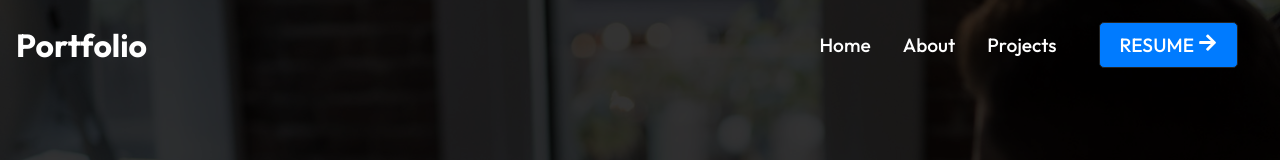
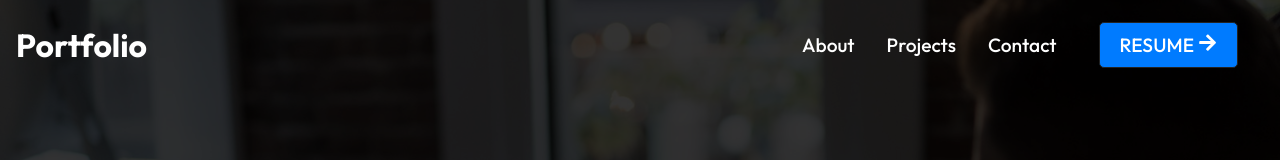
Before and after one commit to nedunchezhiyan2002/portfolio, a React (Create React App) app: page / in a window 1280 px wide. Shown: the top 160 px of the page. Built offline with nearby package versions, Linux system fonts and the light colour scheme.

Commit message:
Update Navbar.js

```diff
--- a/src/components/Navbar.js
+++ b/src/components/Navbar.js
@@ -28,12 +28,11 @@ const Navbar = () => {
             <h1>Portfolio</h1>
         </Link>
         <ul className={click?"nav-menu active":"nav-menu"}>
-            <li>
-                <Link to = "/">Home</Link>
-            </li>
             <li><a href = "#about">About</a>
                 </li>
             <li><a href = "#projects">Projects</a>
+                </li>
+            <li><a href = "#footer">Contact</a>
                 </li>
             <li>
               <a
```
